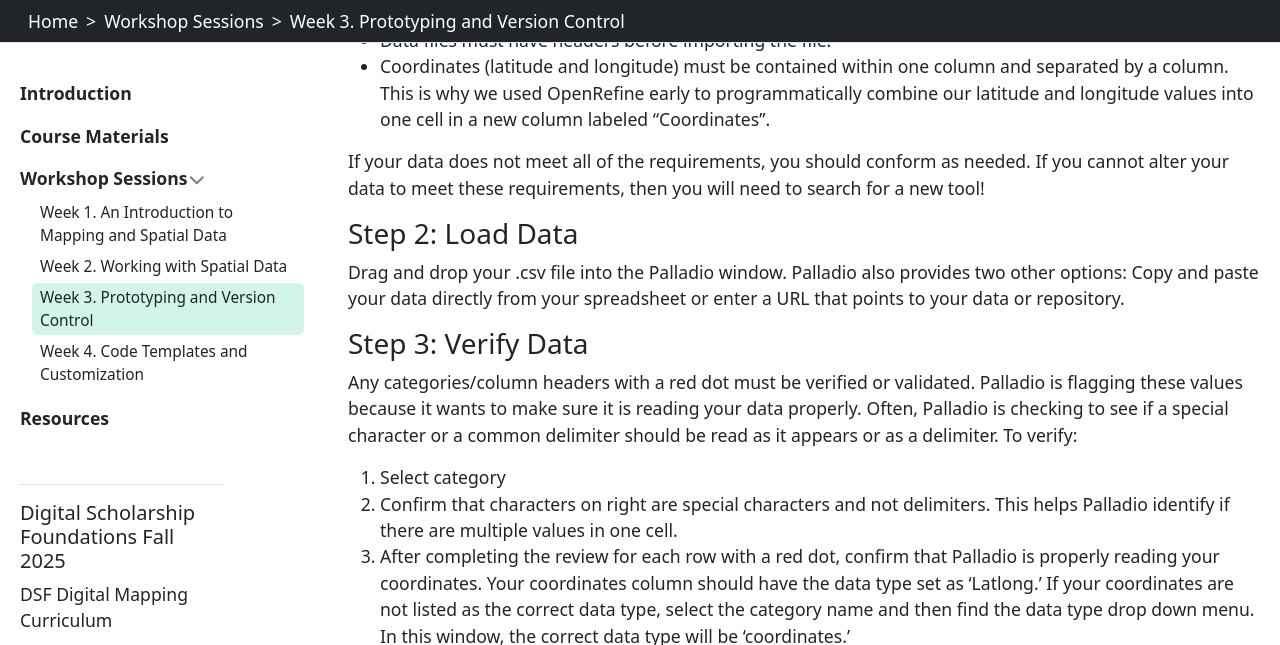
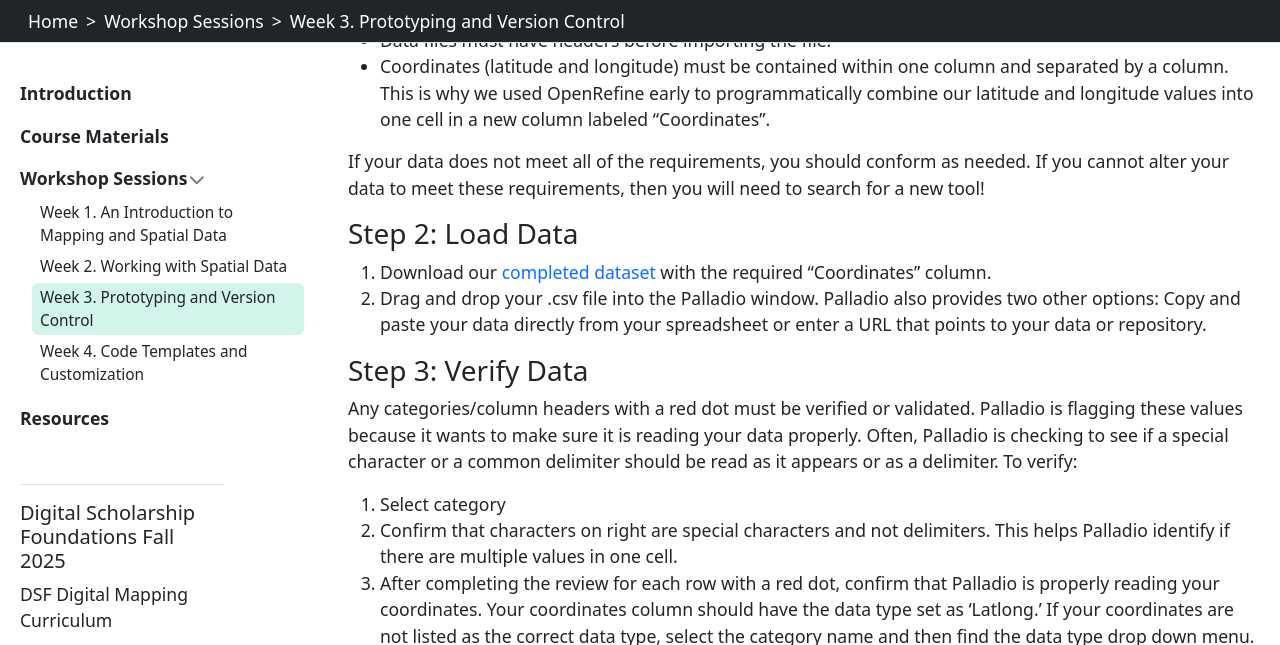
Before and after one commit to PULdischo/dsf-fall-2025, a Jekyll site: the page built from content/sessions/week-3.md, in a window 1280 px wide and 900 px high, scrolled down 1852 px, cut to the strip 0-645 px from the top of the window. Built offline with Jekyll 4.4.1, drawn with Linux system fonts in a browser that asks for light colours.

Commit message:
add link to palladio data

```diff
--- a/content/sessions/week-3.md
+++ b/content/sessions/week-3.md
@@ -63,7 +63,8 @@ If your data does not meet all of the requirements, you should conform as needed
 
 ### Step 2: Load Data
 
-Drag and drop your .csv file into the Palladio window. Palladio also provides two other options: Copy and paste your data directly from your spreadsheet or enter a URL that points to your data or repository.
+1. Download our [completed dataset](https://drive.google.com/file/d/15Pkkc98hWyVEIws0idDW9jlQMqIJE9qN/view?usp=sharing) with the required "Coordinates" column.
+2. Drag and drop your .csv file into the Palladio window. Palladio also provides two other options: Copy and paste your data directly from your spreadsheet or enter a URL that points to your data or repository.
 
 ### Step 3: Verify Data
 
```
